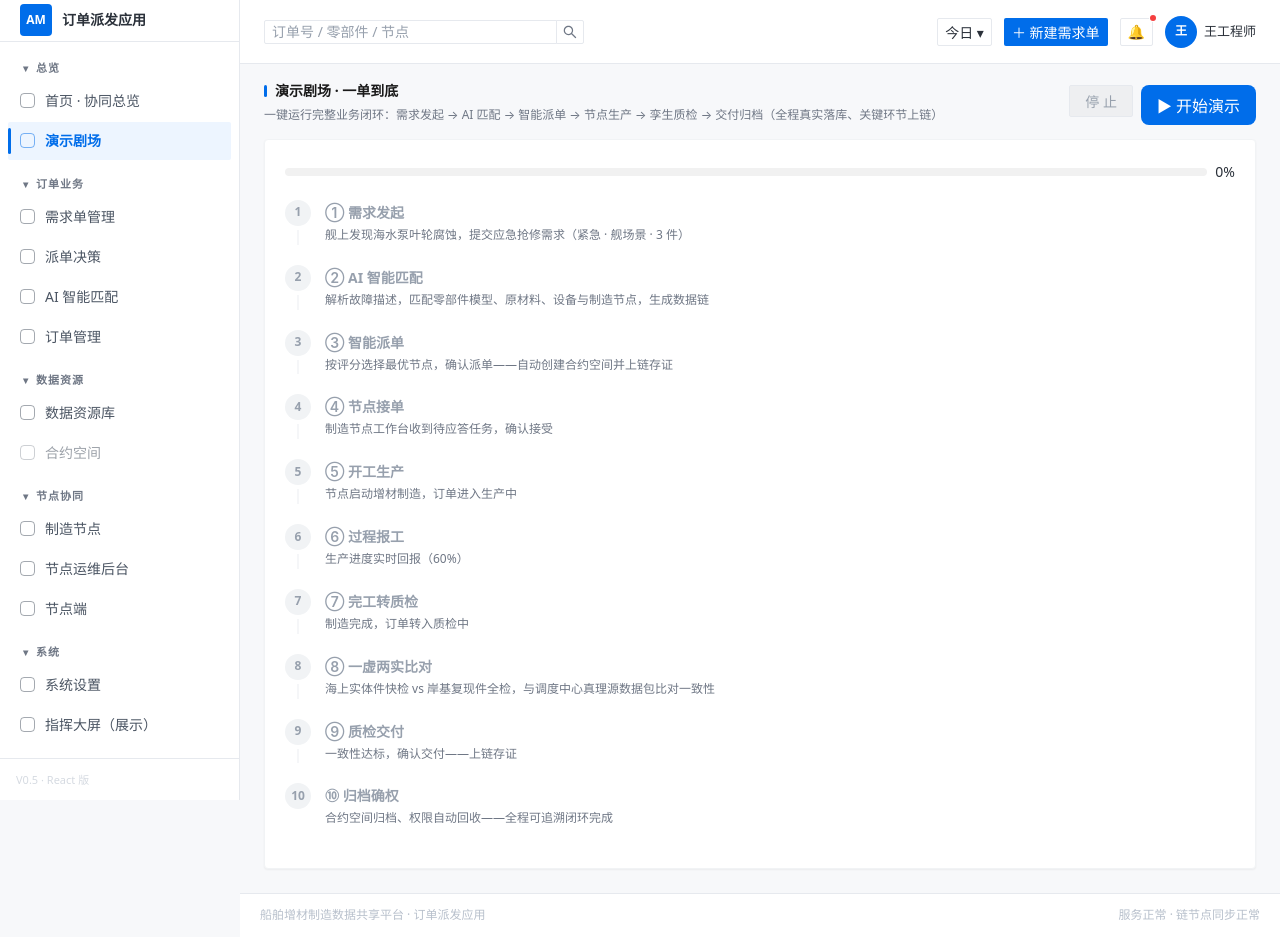
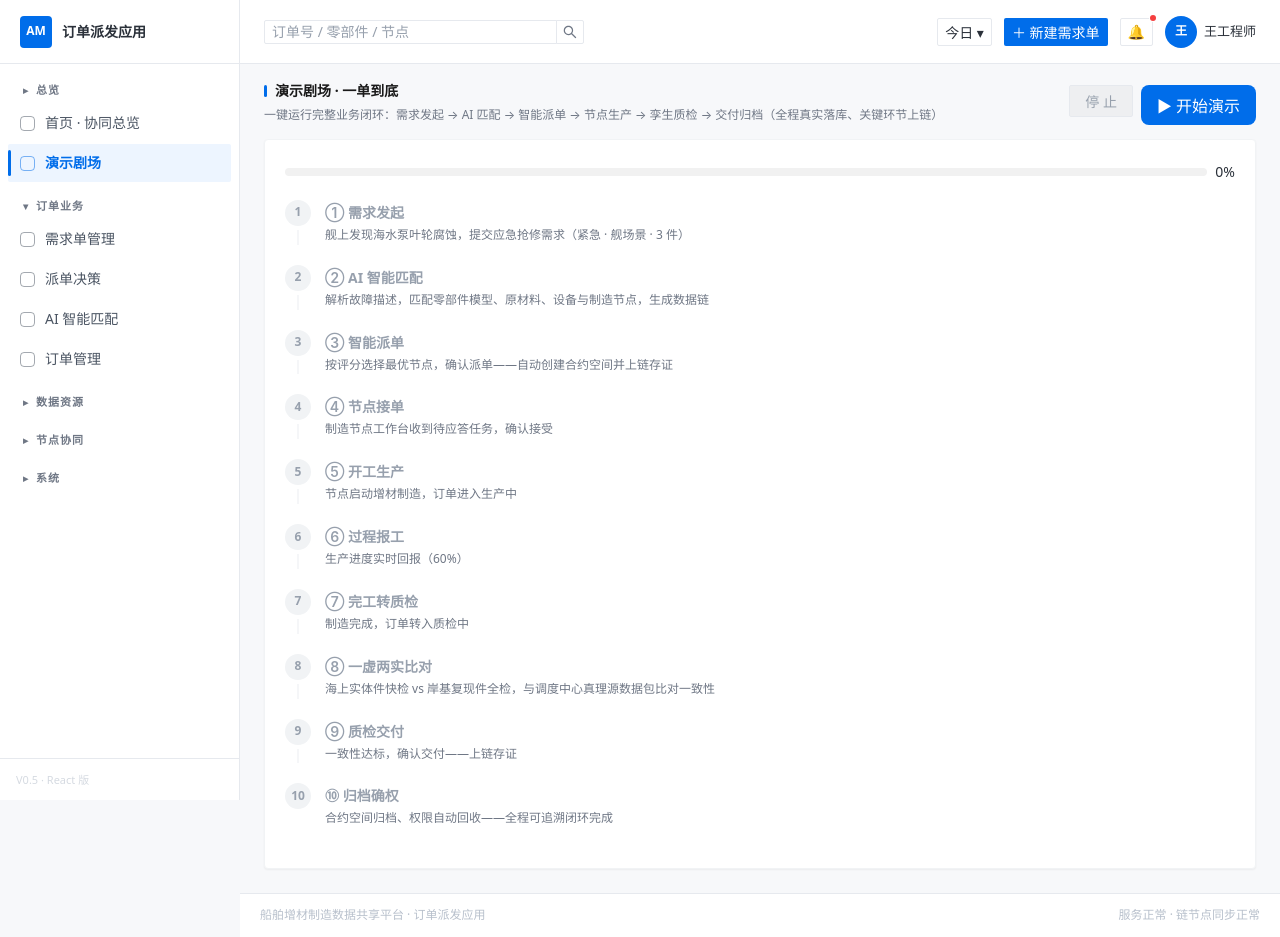
Before and after one commit to Xiaruidong/ship-am-platform, a React (Vite) app: page /dispatch/demo in a window 1280 px wide. Built offline with nearby package versions, Linux system fonts and the light colour scheme; no server answers.

Commit message:
侧边栏默认只展开订单业务；当前页所在分组自动展开

```diff
--- a/src/dispatch/DispatchShell.tsx
+++ b/src/dispatch/DispatchShell.tsx
@@ -12,7 +12,12 @@ const DispatchShell: React.FC<{ children: React.ReactNode }> = ({ children }) =>
   // 分组折叠状态；默认全展开，记住上次选择
   const COLLAPSE_KEY = 'dispatch_menu_collapsed';
   const [collapsed, setCollapsed] = useState<Record<string, boolean>>(() => {
-    try { return JSON.parse(localStorage.getItem(COLLAPSE_KEY) || '{}'); } catch { return {}; }
+    // 首次使用默认只展开“订单业务”，其余收起；用户点过之后以用户选择为准
+    const fallback = { 总览: true, 订单业务: false, 数据资源: true, 节点协同: true, 系统: true };
+    try {
+      const raw = localStorage.getItem(COLLAPSE_KEY);
+      return raw ? JSON.parse(raw) : fallback;
+    } catch { return fallback; }
   });
   const toggleGroup = (g: string) => {
     setCollapsed((prev) => {
@@ -109,7 +114,7 @@ const DispatchShell: React.FC<{ children: React.ReactNode }> = ({ children }) =>
                 <span className="dp-marrow">{collapsed[g.group] ? '▸' : '▾'}</span>
                 {g.group}
               </div>
-              {!collapsed[g.group] && g.items.map((m) => (
+              {(!collapsed[g.group] || g.items.some((m) => m.key && location.pathname === m.key)) && g.items.map((m) => (
                 <div
                   key={m.label}
                   className={`dp-mi${m.key && location.pathname === m.key ? ' on' : ''}`}
```
